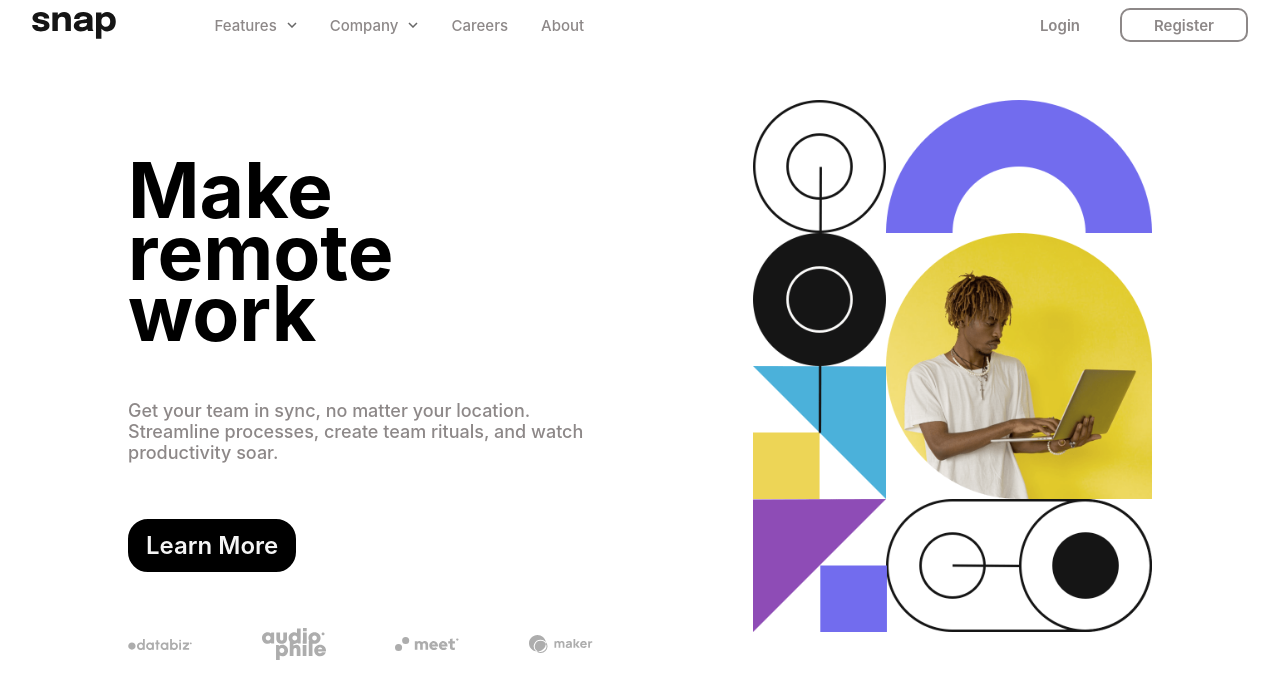
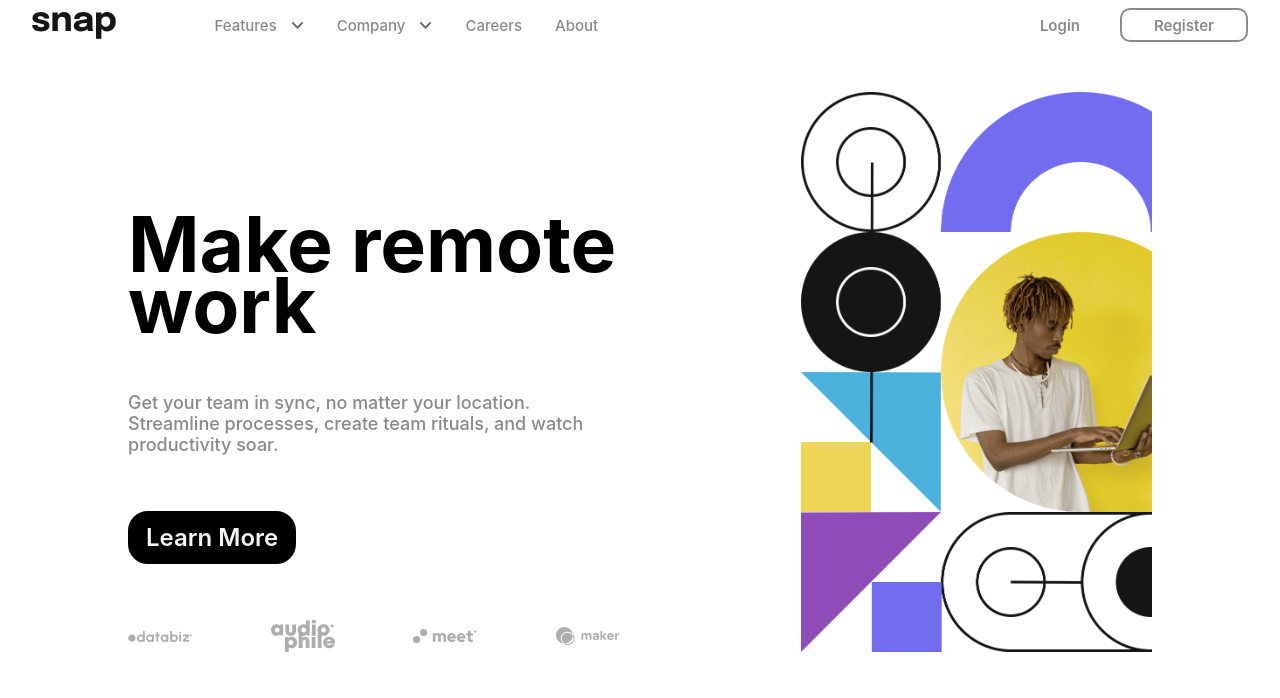
Before and after one commit to Shekinah007/IntroSectionFrontEndMentor, a React (Create React App) app in the folder my-app/: page / in a window 1280 px wide. Shown: the top 698 px of the page. Built offline with nearby package versions, Linux system fonts and the light colour scheme.

Commit message:
-Modified css to account for properties (gap, aspect-ratio) not supported by some browsers

```diff
--- a/my-app/src/components/NavBar.jsx
+++ b/my-app/src/components/NavBar.jsx
@@ -32,7 +32,8 @@ const NavBar = ({ navBarToggle }) => {
             <a href="#" className="dropBtn" onClick={dropdownToggle1}>
               Features
             </a>
-            <img src={arrowDownImg}></img>
+            {/* <img src={arrowDownImg}></img> */}
+            <div className="arrows"></div>
             <ul className="dropContent">
               <li>
                 <img src={todoImg}></img> <a href="#">Todo List</a>
@@ -53,7 +54,8 @@ const NavBar = ({ navBarToggle }) => {
             <a href="#company" className="dropBtn" onClick={dropdownToggle2}>
               Company
             </a>
-            <img src={arrowDownImg}></img>
+            {/* <img src={arrowDownImg}></img> */}
+            <div className="arrows"></div>
             <ul className="dropContent">
               <li>
                 <a href="#">History</a>
--- a/my-app/src/index.css
+++ b/my-app/src/index.css
@@ -32,8 +32,25 @@ a {
   flex-direction: column;
   align-items: center;
   justify-content: center;
-  gap: 4vh;
+  /* gap: 4vh; */
 }
+.flex > * {
+  margin-bottom: 2vh;
+}
+
+.flexB {
+  display: flex;
+  flex-direction: column;
+  align-items: center;
+  justify-content: center;
+  /* gap: 4vh; */
+  width: 100vw;
+}
+.flexB > * {
+  margin-bottom: 4vh;
+}
+
+
 .overlay {
   display: block;
   background-color: rgba(0,0,0, 0.8);
@@ -61,28 +78,32 @@ a {
   width: 90vw;
 }
 
-.mainImage {
-  width: 100vw;
-  /* display: block;
-  -moz-box-sizing: border-box;
-  background-image: url("./imagesAndIcons/image-hero-mobile.png");
-  box-sizing: border-box;
-  height: 236px;
-  padding-left: 180px;
-  background-size: cover; */
-}
+
+@supports not (aspect-ratio: 2/1.5) {
+
   .mainImg {
     display: inline-block;
     width: 100vw;
+    height: 280px;
+    /* aspect-ratio: 2/1.5; */
+    background-image: url("./imagesAndIcons/image-hero-mobile.png");
+    background-size: cover;
+    background-repeat: no-repeat;
+  }
+}
+@supports (aspect-ratio: 2/1.5) {
+  .mainImg {
+    display: inline-block;
+    width: 100vw;
+    /* height: 280px; */
     aspect-ratio: 2/1.5;
     background-image: url("./imagesAndIcons/image-hero-mobile.png");
     background-size: cover;
     background-repeat: no-repeat;
   }
+}
 
 h2 {
-  margin: 0;
-  width: 92vw;
   font-size: 10.3vw;
 }
 p {
@@ -122,8 +143,6 @@ p {
 .clientImg {
   width: 20vw;
 }
-
-
 .nav {
   position: fixed;
   right: 0;
@@ -136,8 +155,6 @@ p {
   padding-top: 8vh;
   padding-top: 15vmin;
   transition: 0.5s;
-  /* opacity: 1; */
-
 }
 .navHidden{
   right: -100vw;
@@ -170,6 +187,8 @@ p {
 .navLinks * {
   color: rgb(141, 136, 136);
 }
+
+
 .navLinks *:hover {
   color: black;
 }
@@ -209,10 +228,8 @@ p {
 }
 .closeMenuBtn {
   position: absolute;
-  /* margin-left: 90%; */
   top: 20px;
   right: 20px;
-  /* margin-top: -500px; */
 }
 
 a:hover {
@@ -236,6 +253,19 @@ li {
   display: none;
   background-color: white;
 }
+.arrows {
+  display: inline-block;
+  margin-left: 4px;
+  width: 13px;
+  height: 9px;
+  background-image: url("./imagesAndIcons/icon-arrow-down.svg");
+  background-repeat: no-repeat;
+  background-size: contain;
+}
+.dropdown:hover .arrows {
+  background-image: url("./imagesAndIcons/icon-arrow-up.svg");
+  transition: 0.5s;
+}
 .dropdown:hover .dropContent
 {
   display: block;
@@ -244,14 +274,7 @@ li {
   display: block;
 }
 
-.flexB {
-  display: flex;
-  flex-direction: column;
-  align-items: center;
-  justify-content: center;
-  gap: 4vh;
-  width: 100vw;
-}
+
 
 /* //////////////////////////////////////////////////////// */
 
@@ -287,27 +310,29 @@ li {
     display: flex;
     flex-direction: row-reverse;
     align-items: center;
-    gap: 20vh;
+    justify-content: space-between;
     width: 80vw;
     height: 70vh;
     margin-top: 10vh;
   }
 .flexB {
   flex-direction: column;
-  /* background-color: tomato; */
   justify-content: flex-end;
   gap: 10%;
   align-items: flex-start;
   height: 100%;
-  width:  50%;
+  width:  48%;
   text-align: left;
+}
+.flexB > * {
+  margin: 0;
 }
   .mainImg {
     display: inline-block;
     height: 100%;
-    width: 39%;
+    width: 34.3%;
     background-image: url("./imagesAndIcons/image-hero-desktop.png");
-    background-size: contain;
+    background-size: cover;
     background-repeat: no-repeat;
   }
   .navLinks {
```
Lines whose indentation alone changed are shown as unchanged.
